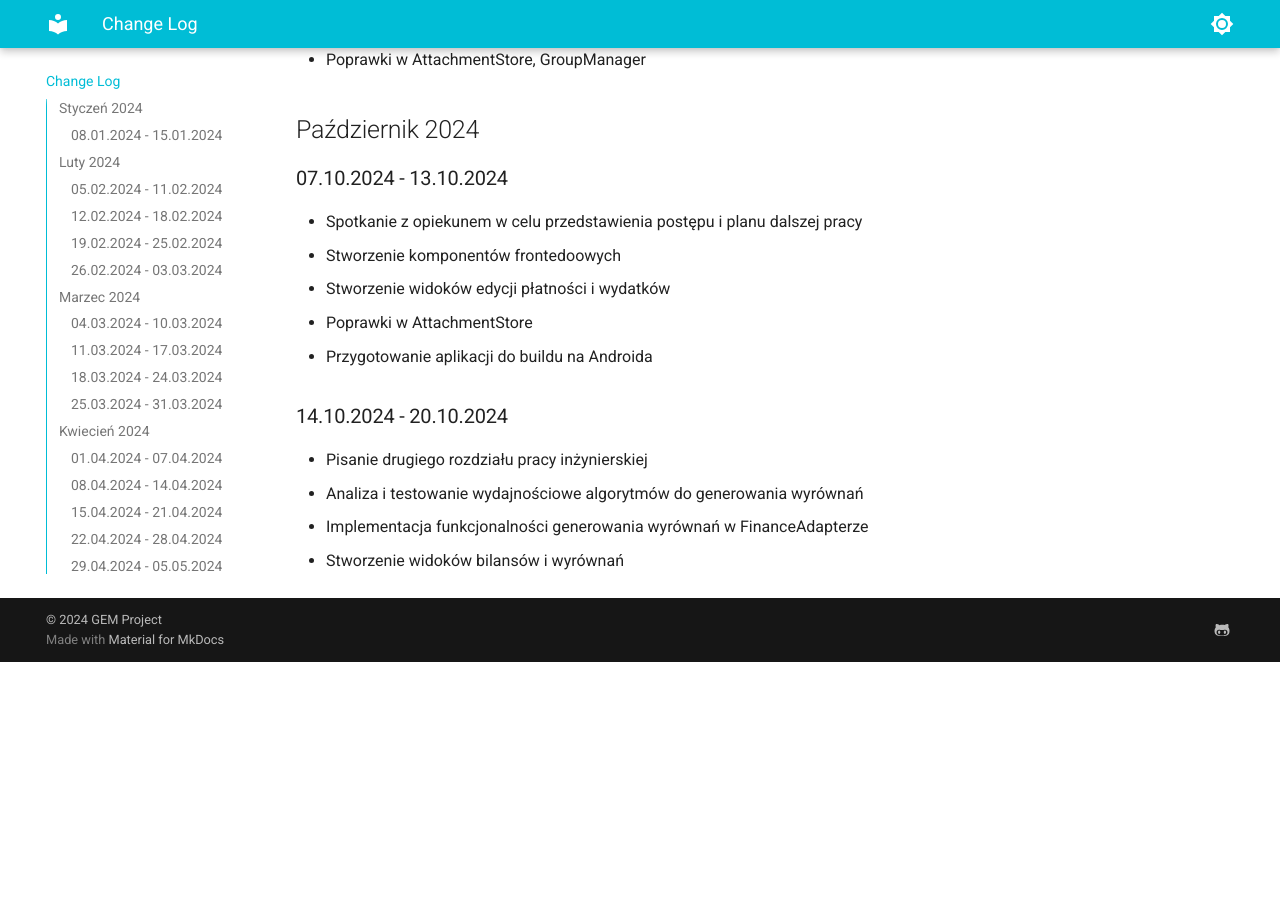
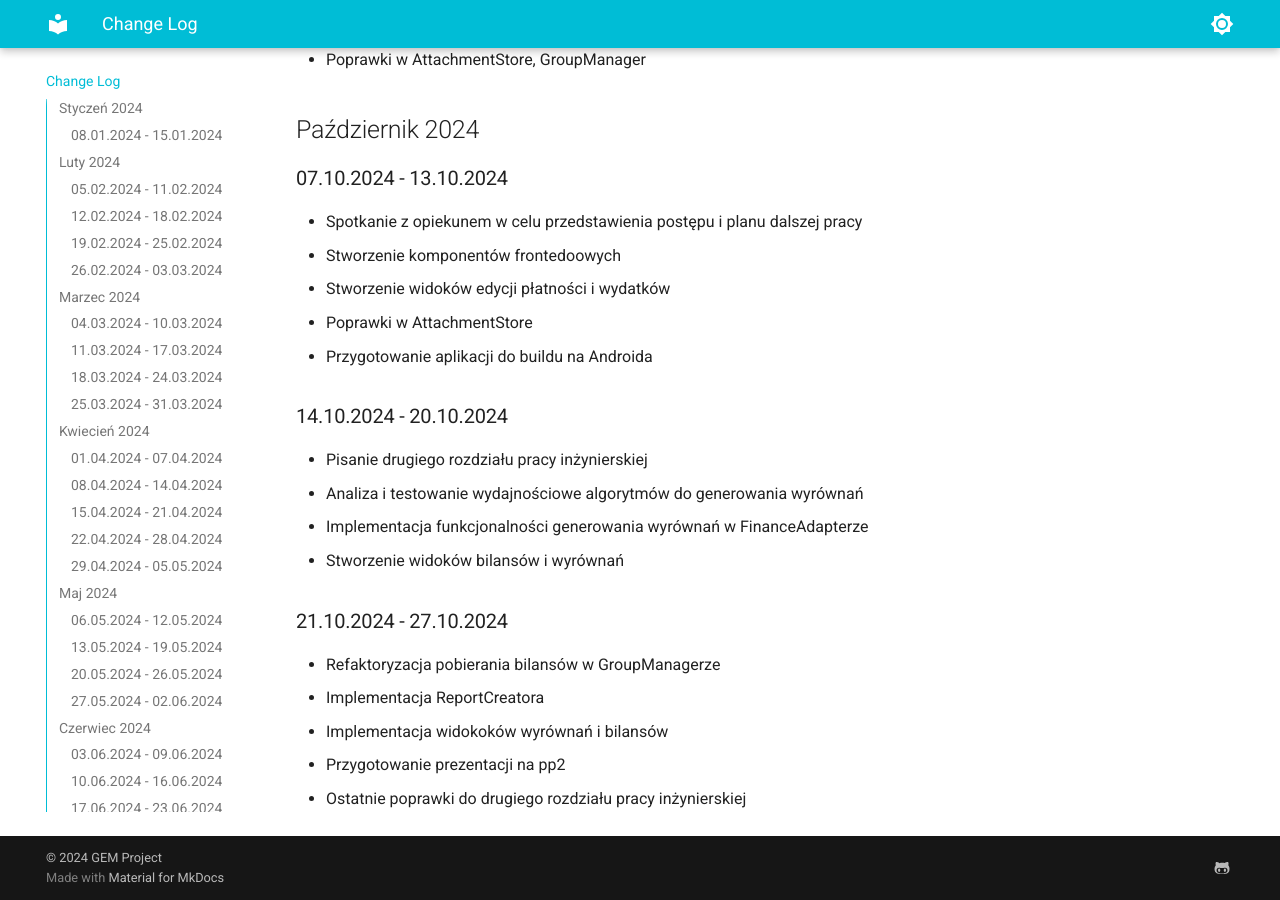
Before and after one commit to Group-Expense-Manager/gem-docs, an MkDocs documentation site: the page built from docs/change_log.md, in a window 1280 px wide and 900 px high, scrolled down 6425 px. Built offline with MkDocs 1.6.1 and Material for MkDocs 9.7.7, drawn with Linux system fonts in a browser that asks for light colours; before the commit the page ends 7087 px from its top, so only the background shows below that.

Commit message:
updated change log

```diff
--- a/docs/change_log.md
+++ b/docs/change_log.md
@@ -162,3 +162,9 @@
 * Analiza i testowanie wydajnościowe algorytmów do generowania wyrównań
 * Implementacja funkcjonalności generowania wyrównań w FinanceAdapterze
 * Stworzenie widoków bilansów i wyrównań
+### 21.10.2024 - 27.10.2024
+* Refaktoryzacja pobierania bilansów w GroupManagerze
+* Implementacja ReportCreatora
+* Implementacja widokoków wyrównań i bilansów
+* Przygotowanie prezentacji na pp2
+* Ostatnie poprawki do drugiego rozdziału pracy inżynierskiej
```
